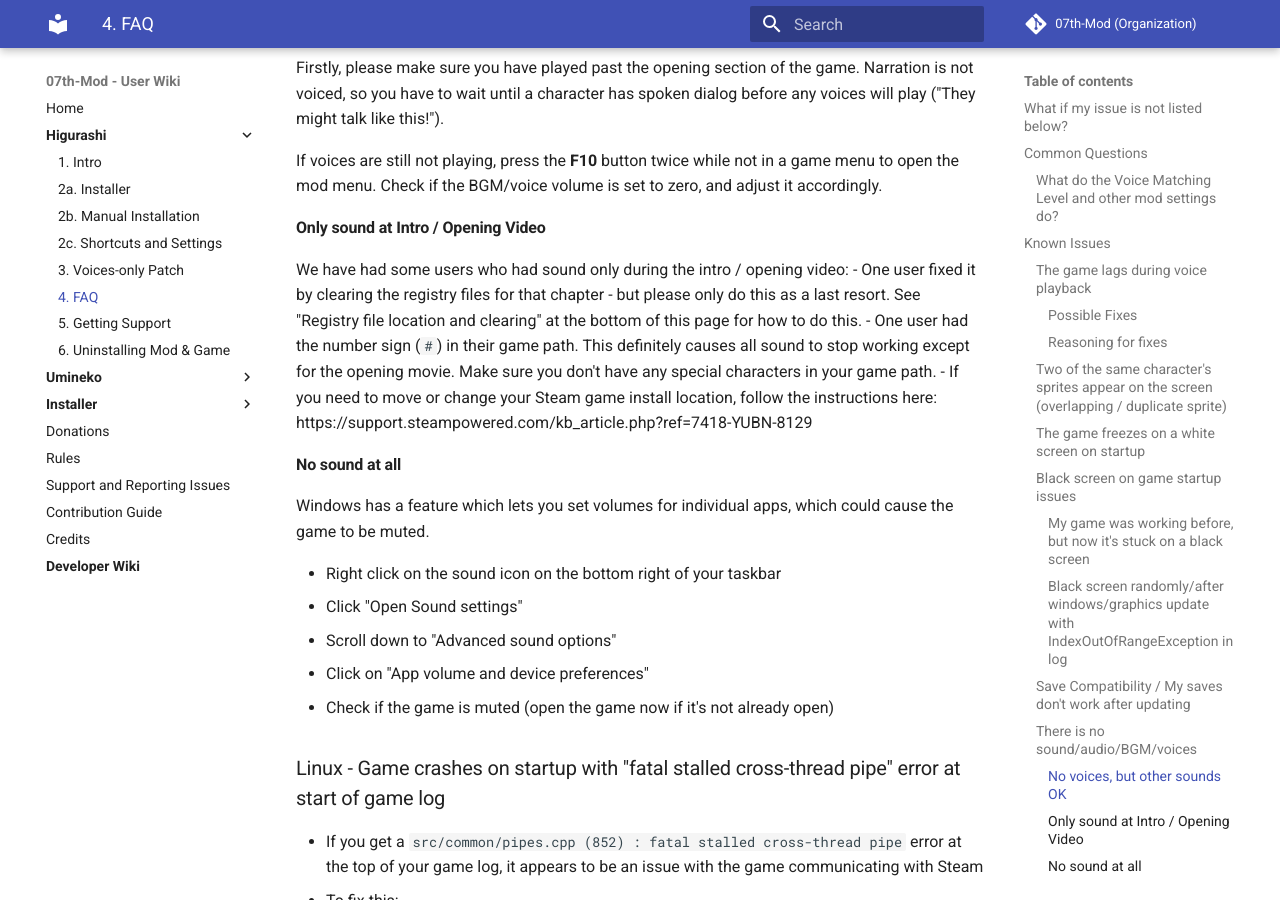
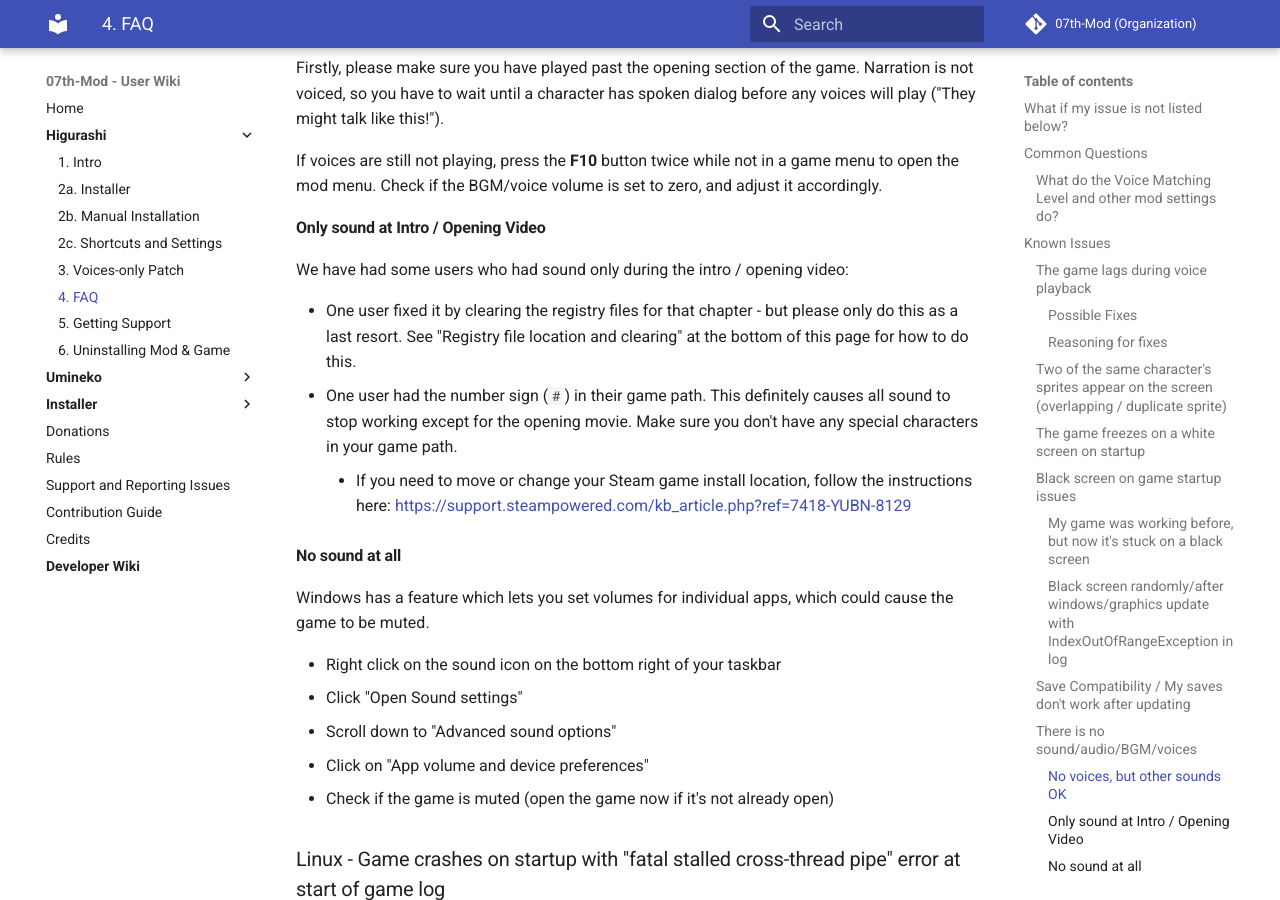
Before and after one commit to 07th-mod/wiki, an MkDocs documentation site: the page built from docs/Higurashi/FAQ.md, in a window 1280 px wide and 900 px high, scrolled down 3558 px. Built offline with MkDocs 1.6.1 and Material for MkDocs 9.7.7, drawn with Linux system fonts in a browser that asks for light colours; some of the changed lines change nothing that is shown.

Commit message:
Fix messed up bullet point formatting

```diff
--- a/docs/Higurashi/FAQ.md
+++ b/docs/Higurashi/FAQ.md
@@ -115,9 +115,10 @@
 #### Only sound at Intro / Opening Video
 
 We have had some users who had sound only during the intro / opening video:
-    - One user fixed it by clearing the registry files for that chapter - but please only do this as a last resort. See "Registry file location and clearing" at the bottom of this page for how to do this.
-    - One user had the number sign (`#`) in their game path. This definitely causes all sound to stop working except for the opening movie. Make sure you don't have any special characters in your game path.
-        - If you need to move or change your Steam game install location, follow the instructions here: https://support.steampowered.com/kb_article.php?ref=7418-YUBN-8129
+
+- One user fixed it by clearing the registry files for that chapter - but please only do this as a last resort. See "Registry file location and clearing" at the bottom of this page for how to do this.
+- One user had the number sign (`#`) in their game path. This definitely causes all sound to stop working except for the opening movie. Make sure you don't have any special characters in your game path.
+    - If you need to move or change your Steam game install location, follow the instructions here: [https://support.steampowered.com/kb_article.php?ref=7418-YUBN-8129](https://support.steampowered.com/kb_article.php?ref=7418-YUBN-8129)
 
 #### No sound at all
 
```
